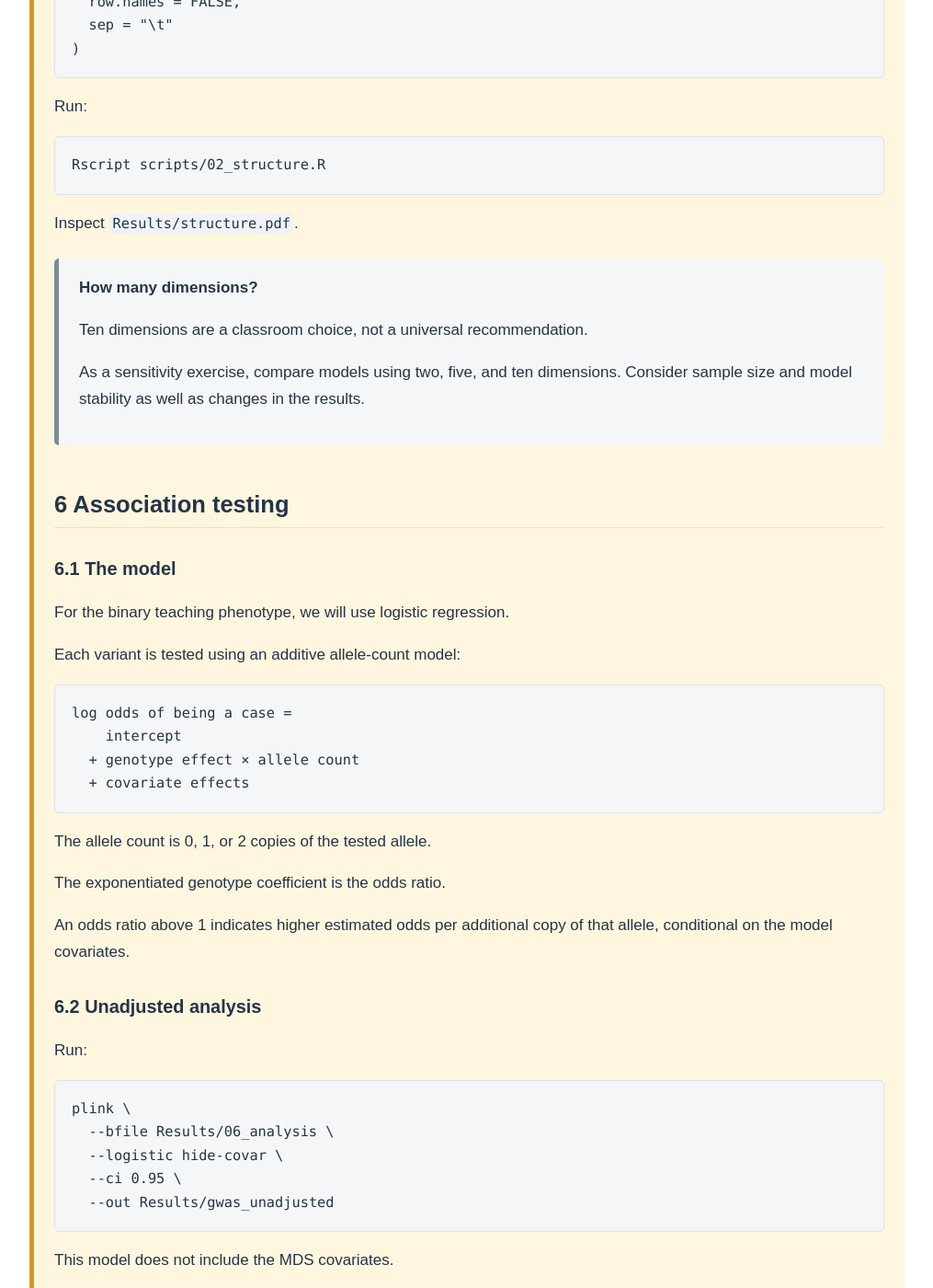
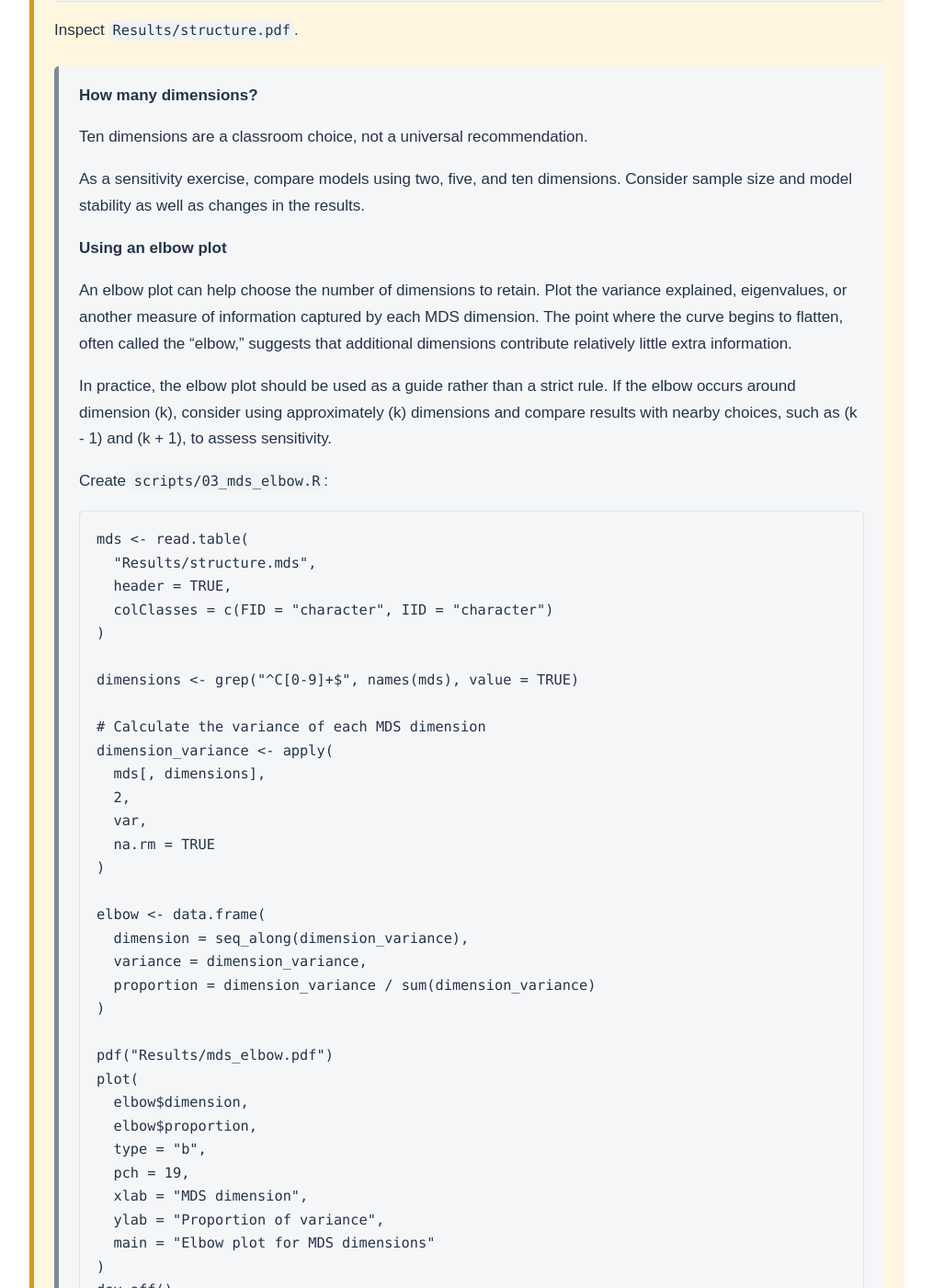
Before and after one commit to Eggong/HKUMed-Master-Tutorial-GWAS, a Jekyll site: the page built from index.md, in a window 1280 px wide and 1400 px high, scrolled down 19226 px. Shown: the whole window at 92% size, without its empty margins (132-1147 px from the left). Built offline with Jekyll 4.4.1, drawn with Linux system fonts in a browser that asks for light colours; some of the changed text lies outside the part shown.

Commit message:
Correct terminology and improve clarity in index.md

````diff
--- a/index.md
+++ b/index.md
@@ -166,8 +166,7 @@ For the binary phenotype in this practical:
 - `2` means case.
 - `0` and `-9` indicate missing phenotype values.
 
-These are PLINK input codes, not the mathematical coding used when
-writing a logistic regression equation.
+These are PLINK input codes, not the mathematical coding used when writing a logistic regression equation.
 
 <div class="exercise" markdown="1">
 
@@ -219,12 +218,9 @@ The numerical answers depend on the prepared teaching dataset.
 
 Quality control involves both measurements and decisions.
 
-For example, we can measure missingness automatically, but deciding
-whether to exclude a sample may require considering several pieces
-of evidence.
+For example, we can measure missingness automatically, but deciding whether to exclude a sample may require considering several pieces of evidence.
 
-The thresholds below are classroom choices. They are not a universal
-recipe for every GWAS.
+The thresholds below are classroom choices. They are not a universal recipe for every GWAS.
 
 ### 4.1 Missing genotype calls
 
@@ -276,13 +272,13 @@ Complete:
 #!/usr/bin/env bash
 set -euo pipefail
 
-plink \
+./plink \
   --bfile Data/raw/study \
   --geno <<THRESHOLD>> \
   --make-bed \
   --out Results/01_variant_missingness
 
-plink \
+./plink \
   --bfile Results/01_variant_missingness \
   --mind <<THRESHOLD>> \
   --make-bed \
@@ -309,13 +305,13 @@ PLINK expects a proportion: 2% is written as `0.02`.
 #!/usr/bin/env bash
 set -euo pipefail
 
-plink \
+./plink \
   --bfile Data/raw/study \
   --geno 0.02 \
   --make-bed \
   --out Results/01_variant_missingness
 
-plink \
+./plink \
   --bfile Results/01_variant_missingness \
   --mind 0.02 \
   --make-bed \
@@ -348,7 +344,7 @@ common allele at a biallelic variant.
 Calculate allele frequencies:
 
 ```bash
-plink \
+./plink \
   --bfile Results/02_missingness \
   --freq \
   --out Results/allele_frequency
@@ -363,7 +359,7 @@ head Results/allele_frequency.frq
 For this small teaching dataset, retain variants with MAF of at least 5%:
 
 ```bash
-plink \
+./plink \
   --bfile Results/02_missingness \
   --maf 0.05 \
   --make-bed \
@@ -416,7 +412,7 @@ p², 2pq, q²
 Generate a diagnostic report:
 
 ```bash
-plink \
+./plink \
   --bfile Results/03_maf \
   --hardy \
   --out Results/hwe
@@ -425,7 +421,7 @@ plink \
 For the classroom filtering exercise:
 
 ```bash
-plink \
+./plink \
   --bfile Results/03_maf \
   --hwe 1e-6 \
   --make-bed \
@@ -507,7 +503,7 @@ grep "PROBLEM" Results/sex_check.sexcheck | awk '{print $1, $2}' > Results/sex_d
 Remove those individuals and create a new binary PLINK fileset:
 
 ```bash
-plink \
+./plink \
   --bfile Results/04_variant_qc \
   --remove Results/sex_discrepancy.txt \
   --make-bed \
@@ -537,13 +533,14 @@ wc -l Results/05_sexcheck.bim
 
 #### 4.4.2 LD pruning
 
-Nearby variants can carry correlated genotype information.
+In genetics, LD occurs when alleles at nearby loci are inherited together more often than expected by chance. If two SNPs are strongly correlated, they provide largely redundant information. LD pruning keeps a subset of relatively independent variants.
 
-We will create a reduced marker set for heterozygosity, relatedness,
-and population-structure calculations:
+LD pruning means reducing a set of genetic variants by removing SNPs that are highly correlated due to linkage disequilibrium, or LD.
+
+We will create a reduced marker set for heterozygosity, relatedness, and population-structure calculations:
 
 ```bash
-plink \
+./plink \
   --bfile Results/04_variant_qc \
   --autosome \
   --indep-pairwise 50 5 0.2 \
@@ -570,11 +567,14 @@ association analysis.
 </div>
 
 #### 4.4.3 Heterozygosity
+Heterozygosity is an individual-level quality-control metric used to identify samples with unusually high or low levels of heterozygous genotypes. In diploid organisms, a genotype is heterozygous when the two alleles at a locus differ. Across many SNPs, each individual is expected to have a broadly similar heterozygosity rate, assuming comparable ancestry and good genotype quality.
+
+Unusual heterozygosity can indicate sample or data problems.
 
 Generate a heterozygosity report:
 
 ```bash
-plink \
+./plink \
   --bfile Results/04_variant_qc \
   --autosome \
   --extract Results/qc_pruning.prune.in \
@@ -612,10 +612,14 @@ Compare unusual observations with the instructor’s review notes.
 
 #### 4.4.4 Relatedness
 
+Relatedness is used to identify pairs or groups of individuals who are genetically more similar than expected for unrelated samples. In many genome-wide association studies and population genetic analyses, the assumption is that individuals are unrelated. If close relatives are included without accounting for relatedness, test statistics can become inflated and association results may be biased.
+
+Relatedness checks are therefore commonly used to detect duplicate samples, monozygotic twins, parent–offspring pairs, siblings, and other close relatives.
+
 Estimate identity by descent using the pruned markers:
 
 ```bash
-plink \
+./plink \
   --bfile Results/04_variant_qc \
   --autosome \
   --extract Results/qc_pruning.prune.in \
@@ -672,13 +676,13 @@ Use the reviewed exclusion list:
 
 ```bash
 if [ -s Data/review/qc_exclusions.txt ]; then
-  plink \
+  ./plink \
     --bfile Results/04_variant_qc \
     --remove Data/review/qc_exclusions.txt \
     --make-bed \
     --out Results/05_sample_qc
 else
-  plink \
+  ./plink \
     --bfile Results/04_variant_qc \
     --make-bed \
     --out Results/05_sample_qc
@@ -709,73 +713,24 @@ population differences rather than an effect on the phenotype.
 
 We will investigate structure in two ways:
 
-1. Review the reference-based analysis.
+1. Examine population structure using a PCA-like approach.
 2. Calculate covariates within the retained study sample.
 
-### 5.2 Reference-based analysis
 
-The second module of the original repository uses 1000 Genomes
-reference data.
+### 5.2 Define the analysis sample
 
-Your instructor will provide the reference-based plot and the
-corresponding analysis notes, or guide you through
-`2_Main_script_MDS.txt`.
-
-Before combining reference and study data, check:
-
-- Genome build.
-- Variant positions and identifiers.
-- Allele compatibility.
-- Sample identifiers.
-- The marker set used for the analysis.
-
-Do not resolve merge failures by indiscriminately flipping alleles.
-
-<div class="exercise" markdown="1">
-
-**EXERCISE 5 — Interpret the reference plot**
-
-Using the reference-based plot, answer:
-
-1. Where do study samples lie relative to the reference samples?
-2. Are any samples unusual?
-3. Does the plot alone justify excluding them?
-4. How would exclusion change the population addressed by the study?
-
-Compare your interpretation with `review_notes.tsv`.
-
-</div>
-
-<details markdown="1">
-<summary>Answer</summary>
-
-A strong answer describes the observed pattern before proposing a
-decision.
-
-Exclusions should follow the study’s analysis plan and supporting
-evidence. A sample should not be labelled poor quality merely because
-it has a different ancestry profile.
-
-Reference individuals are used here to interpret structure; they must
-not be added as extra controls.
-
-</details>
-
-### 5.3 Define the analysis sample
-
-Apply only the reviewed population exclusions and restrict this
-introductory association analysis to autosomes:
+Apply only the reviewed population exclusions and restrict this introductory association analysis to autosomes:
 
 ```bash
 if [ -s Data/review/population_exclusions.txt ]; then
-  plink \
+  ./plink \
     --bfile Results/05_sample_qc \
     --remove Data/review/population_exclusions.txt \
     --autosome \
     --make-bed \
     --out Results/06_analysis
 else
-  plink \
+  ./plink \
     --bfile Results/05_sample_qc \
     --autosome \
     --make-bed \
@@ -787,13 +742,12 @@ This is a study-only dataset.
 
 ### 5.4 Calculate MDS dimensions
 
-We will use multidimensional scaling, or MDS, to summarize structure
-within the retained study samples.
+We will use multidimensional scaling (MDS), which is widely used to summarize genetic similarity among individuals and to visualize population structure, to examine structure within the retained study samples. In GWAS quality control, MDS dimensions are often calculated from genome-wide identity-by-state or genetic distance estimates and used to identify ancestry outliers or as covariates in association analyses.
 
 Recalculate the pruned marker set:
 
 ```bash
-plink \
+./plink \
   --bfile Results/06_analysis \
   --indep-pairwise 50 5 0.2 \
   --out Results/structure_pruning
@@ -802,7 +756,7 @@ plink \
 Calculate ten dimensions:
 
 ```bash
-plink \
+./plink \
   --bfile Results/06_analysis \
   --extract Results/structure_pruning.prune.in \
   --cluster \
@@ -810,8 +764,7 @@ plink \
   --out Results/structure
 ```
 
-MDS and principal component analysis are related approaches to
-dimension reduction, but they are not identical procedures.
+MDS and principal component analysis (PCA) are related approaches to dimension reduction, but they are not identical procedures. Briefly speaking, MDS starts from a distance or dissimilarity matrix between individuals and finds low-dimensional coordinates that preserve those distances, whereas PCA starts from the original genotype or feature matrix and finds axes that explain the greatest variance in the data.
 
 ### 5.5 Plot the dimensions and prepare covariates
 
@@ -864,9 +817,61 @@ Inspect `Results/structure.pdf`.
 
 Ten dimensions are a classroom choice, not a universal recommendation.
 
-As a sensitivity exercise, compare models using two, five, and ten
-dimensions. Consider sample size and model stability as well as changes
-in the results.
+As a sensitivity exercise, compare models using two, five, and ten dimensions. Consider sample size and model stability as well as changes in the results.
+
+**Using an elbow plot**
+
+An elbow plot can help choose the number of dimensions to retain. Plot the variance explained, eigenvalues, or another measure of information captured by each MDS dimension. The point where the curve begins to flatten, often called the “elbow,” suggests that additional dimensions contribute relatively little extra information.
+
+In practice, the elbow plot should be used as a guide rather than a strict rule. If the elbow occurs around dimension \(k\), consider using approximately \(k\) dimensions and compare results with nearby choices, such as \(k - 1\) and \(k + 1\), to assess sensitivity.
+
+Create `scripts/03_mds_elbow.R`:
+
+```r
+mds <- read.table(
+  "Results/structure.mds",
+  header = TRUE,
+  colClasses = c(FID = "character", IID = "character")
+)
+
+dimensions <- grep("^C[0-9]+$", names(mds), value = TRUE)
+
+# Calculate the variance of each MDS dimension
+dimension_variance <- apply(
+  mds[, dimensions],
+  2,
+  var,
+  na.rm = TRUE
+)
+
+elbow <- data.frame(
+  dimension = seq_along(dimension_variance),
+  variance = dimension_variance,
+  proportion = dimension_variance / sum(dimension_variance)
+)
+
+pdf("Results/mds_elbow.pdf")
+plot(
+  elbow$dimension,
+  elbow$proportion,
+  type = "b",
+  pch = 19,
+  xlab = "MDS dimension",
+  ylab = "Proportion of variance",
+  main = "Elbow plot for MDS dimensions"
+)
+dev.off()
+```
+
+Run:
+
+```bash
+Rscript scripts/03_mds_elbow.R
+```
+
+Inspect Results/mds_elbow.pdf.
+
+<div class="note" markdown="1">
 
 </div>
 
@@ -874,7 +879,7 @@ in the results.
 
 ### 6.1 The model
 
-For the binary teaching phenotype, we will use logistic regression.
+After preparing phenotype, genotype, and covariate files, run association testing using logistic regression. Logistic regression is appropriate when the phenotype is binary, such as case/control disease status.
 
 Each variant is tested using an additive allele-count model:
 
@@ -894,6 +899,8 @@ copy of that allele, conditional on the model covariates.
 
 ### 6.2 Unadjusted analysis
 
+First, run an unadjusted association analysis without population-structure covariates. This provides a baseline result that can be compared with the adjusted analysis.
+
 Run:
 
 ```bash
@@ -904,9 +911,13 @@ plink \
   --out Results/gwas_unadjusted
 ```
 
-This model does not include the MDS covariates.
+The unadjusted analysis tests the association between each SNP and case/control status without accounting for ancestry or other covariates.
+
+This analysis is useful as a comparison, but it should not usually be treated as the final result because population structure, sex, age, batch effects, or other confounders may inflate or bias associations.
 
 ### 6.3 Structure-adjusted analysis
+
+Next, run a structure-adjusted association analysis using the MDS dimensions as covariates. This helps account for population structure within the study sample.
 
 <div class="exercise" markdown="1">
 
@@ -914,7 +925,7 @@ This model does not include the MDS covariates.
 
 Create `scripts/03_association.sh`.
 
-Use the study dataset and the covariates generated in Section 5.
+Use the study dataset and the covariates generated in Section 5. In this example, we use the top ten dimensions as covariates. However, you are encouraged to vary the number of dimensions and compare the results to examine how adjustment for population structure affects the GWAS analysis.
 
 Complete:
 
@@ -964,8 +975,7 @@ Run:
 bash scripts/03_association.sh
 ```
 
-`hide-covar` hides covariate-specific result rows. It does not remove
-covariates from the model.
+`hide-covar` hides covariate-specific result rows. It does not remove covariates from the model.
 
 </details>
 
@@ -1038,13 +1048,11 @@ We will compare:
 - A dataset-specific Bonferroni threshold: `0.05 / number of tests`.
 - The conventional common-variant GWAS reference line: `5e-8`.
 
-The second is a reference convention, not a threshold derived from the
-number of variants in this small teaching dataset.
+The second is a reference convention, not a threshold derived from the number of variants in this small teaching dataset.
 
 ### 7.2 Manhattan and Q–Q plots
 
-The following R code uses base R and does not require additional
-plotting packages.
+The following R code uses base R and does not require additional plotting packages.
 
 Create `scripts/04_plots.R`:
 
@@ -1168,9 +1176,7 @@ Rscript scripts/04_plots.R
 
 The script reports how many additive tests were omitted from plotting.
 
-Investigate missing p-values, numerical zeros, and model warnings.
-A plot containing only valid results is not evidence that every model
-fitted successfully.
+Investigate missing p-values, numerical zeros, and model warnings. A plot containing only valid results is not evidence that every model fitted successfully.
 
 </div>
 
@@ -1183,13 +1189,11 @@ The Manhattan plot shows:
 
 Inspect the most prominent regions.
 
-Do not assume that several nearby significant variants represent
-several independent discoveries.
+Do not assume that several nearby significant variants represent several independent discoveries.
 
 ### 7.4 Interpreting the Q–Q plot
 
-The Q–Q plot compares observed p-values with the distribution expected
-under the null.
+The Q–Q plot compares observed p-values with the distribution expected under the null.
 
 Use it as a diagnostic rather than a pass/fail certificate.
 
@@ -1254,19 +1255,6 @@ Your output directory should now contain:
 | `gwas_adjusted_manhattan.pdf` | Manhattan plot |
 | `gwas_adjusted_qq.pdf` | Q–Q plot |
 
-Submit:
-
-1. Your analysis scripts.
-2. A table of sample and variant counts at each QC stage.
-3. A short justification of reviewed exclusions.
-4. The population-structure plot.
-5. Adjusted and unadjusted association plots.
-6. A results table with tested alleles and effect estimates.
-7. A short discussion of limitations.
-8. Software versions and the teaching-data provenance record.
-
-**Final question:** Which conclusions are supported by this practical,
-and which would require additional data or a different study design?
 
 ## References
 
````
Also changed, not shown: other parts of index.md (+6 -9 lines).
